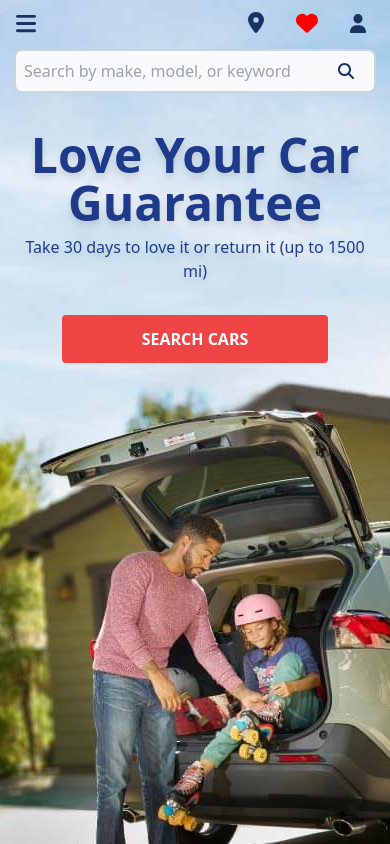
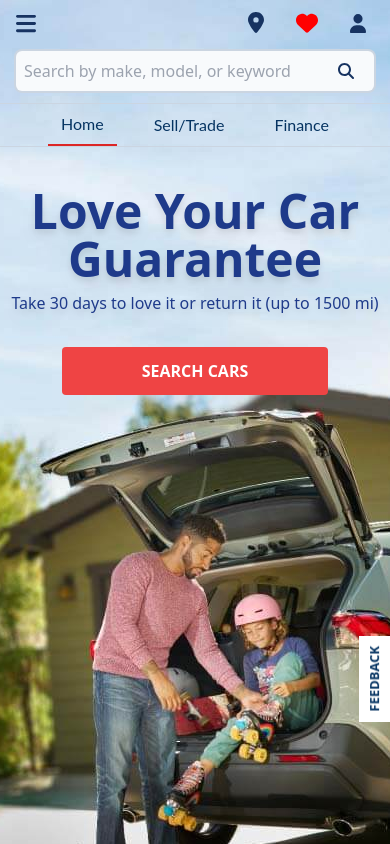
Before and after one commit to 5F8575tree/landing-page-next, a Next.js app: page / in a window 390 px wide. Built offline with nearby package versions, Linux system fonts and the light colour scheme.

Commit message:
add a post-searchbar menu for tiny and small screens, create feedback tag

```diff
--- /dev/null
+++ b/src/components/FeedbackTag.jsx
@@ -0,0 +1,5 @@
+const FeedbackTag = () => {
+  return <div className="feedback-tag">Feedback</div>;
+};
+
+export default FeedbackTag;
--- a/src/components/Hero.jsx
+++ b/src/components/Hero/Hero.jsx
@@ -1,8 +1,11 @@
-import Button from "./Button";
+import { useState, useEffect } from "react";
+
+import Button from "../Button";
 import Navbar from "./Navbar";
 import Searchbar from "./Searchbar";
 import NavbarMobile from "./NavbarMobile";
-import { useState, useEffect } from "react";
+import PostSearchMenuMobile from "./PostSearchMenuMobile";
+import FeedbackTag from "../FeedbackTag";
 
 const Hero = () => {
   const [isSmallScreen, setIsSmallScreen] = useState(false);
@@ -28,7 +31,7 @@ const Hero = () => {
 
   return (
     <div
-      className={`w-screen h-screen xl:px-48 lg:px-16 md:px-8 sm:px-4 px-4 ${
+      className={`w-screen h-screen xl:px-48 lg:px-16 md:px-8 sm:px-4 ${
         menuIsOpen ? "overlay-active" : ""
       }`}
       id="hero-image"
@@ -43,6 +46,7 @@ const Hero = () => {
         <Navbar />
       )}
       <Searchbar />
+      {isSmallScreen ? <PostSearchMenuMobile /> : <div></div>}
       <div className="h-4/6 flex flex-col md:items-start md:justify-center sm:justify-start mt-10">
         <h2
           className="
@@ -65,6 +69,7 @@ const Hero = () => {
         </h4>
         <Button />
       </div>
+      <FeedbackTag />
     </div>
   );
 };
--- a/src/components/NavbarMobile.jsx
+++ b/src/components/Hero/NavbarMobile.jsx
@@ -1,11 +1,10 @@
 import Image from "next/image";
-import { useState } from "react";
 import LocationSection from "./LocationSection";
 import MenuDrawer from "./MenuDrawer";
 
 const NavbarMobile = ({ isSmallScreen, setMenuIsOpen, menuIsOpen }) => {
   return (
-    <div className="flex justify-between pt-3">
+    <div className="flex justify-between pt-3 px-4 sm:px-0">
       <section className="flex justify-center relative">
         <Image
           src="/burger.svg"
--- /dev/null
+++ b/src/components/Hero/PostSearchMenuMobile.jsx
@@ -0,0 +1,19 @@
+const PostSearchMenuMobile = () => {
+  return (
+    <section className="border-b border-t border-slate-300 mt-3">
+      <ul className="flex blue-text justify-center items-center">
+        <li className="flex-grow border-b-2 border-red-600 text-center py-2 mx-3 ml-12">
+          Home
+        </li>
+        <li className="flex-grow hover:border-b-2 border-red-600 text-center py-2 mx-3">
+          Sell/Trade
+        </li>
+        <li className="flex-grow hover:border-b-2 border-red-600 text-center py-2 mx-3 mr-12">
+          Finance
+        </li>
+      </ul>
+    </section>
+  );
+};
+
+export default PostSearchMenuMobile;
--- a/src/components/Searchbar.jsx
+++ b/src/components/Hero/Searchbar.jsx
@@ -2,7 +2,7 @@ import Image from "next/image";
 
 const Searchbar = () => {
   return (
-    <section className="searchbar flex justify-center md:mt-6 mt-4">
+    <section className="searchbar flex justify-center md:mt-6 mt-4 px-4 sm:px-0">
       <form action="" className="w-full">
         <div className="relative flex items-center">
           <input
--- a/src/pages/index.js
+++ b/src/pages/index.js
@@ -1,4 +1,4 @@
-import Hero from "@/components/Hero";
+import Hero from "@/components/Hero/Hero";
 import { Inter } from "next/font/google";
 
 const inter = Inter({ subsets: ["latin"] });
--- a/src/styles/globals.css
+++ b/src/styles/globals.css
@@ -111,3 +111,17 @@
   background-color: rgba(0, 0, 0, 0.5);
   z-index: 999;
 }
+
+.feedback-tag {
+  background-color: white;
+  color: rgb(5, 51, 97);
+  text-transform: uppercase;
+  width: min-content;
+  padding: 6px 10px;
+  font-size: small;
+  font-weight: bold;
+  transform: rotate(270deg);
+  position: fixed;
+  bottom: 150px;
+  right: -28px;
+}
```
Also changed, not shown: src/components/Hero/LocationSection.jsx (renamed from src/components/LocationSection.jsx), src/components/Hero/MenuDrawer.jsx (renamed from src/components/MenuDrawer.jsx), src/components/Hero/MoreSection.jsx (renamed from src/components/MoreSection.jsx), src/components/Hero/Navbar.jsx (renamed from src/components/Navbar.jsx).
